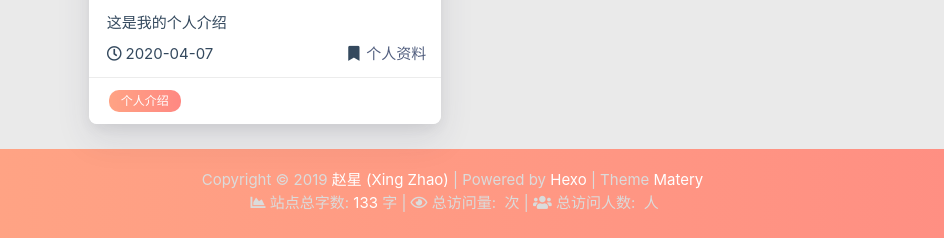
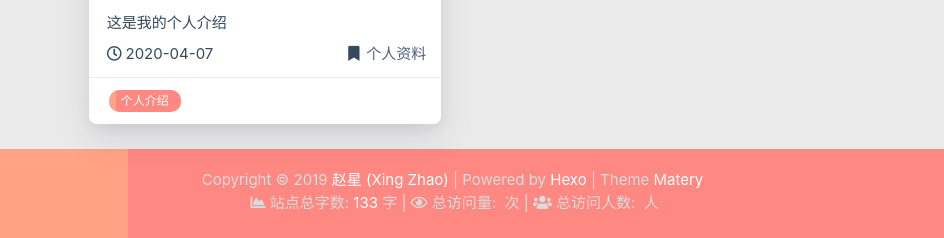
Before and after one commit to xingzhao98/xingzhao98.github.io, a plain HTML site: page index.html in a window 1280 px wide. Shown: the part 1511-1749 px from the top of the page, 0-944 px from the left. Drawn offline with nearby package versions, Linux system fonts and the light colour scheme; some packages are replaced by stand-ins of ours; a script that the page names is missing.

Commit message:
Site updated: 2020-04-07 19:28:06

```diff
--- a/css/matery.css
+++ b/css/matery.css
@@ -250,7 +250,7 @@ mark {
 }
 
 .bg-color {
-    background-image: linear-gradient(to right, #FFA384 0%, #FF8882 100%);
+    background-image: linear-gradient(to right, #FFA384 10%, #FF8882 10%);
 }
 
 .text-color {
```
